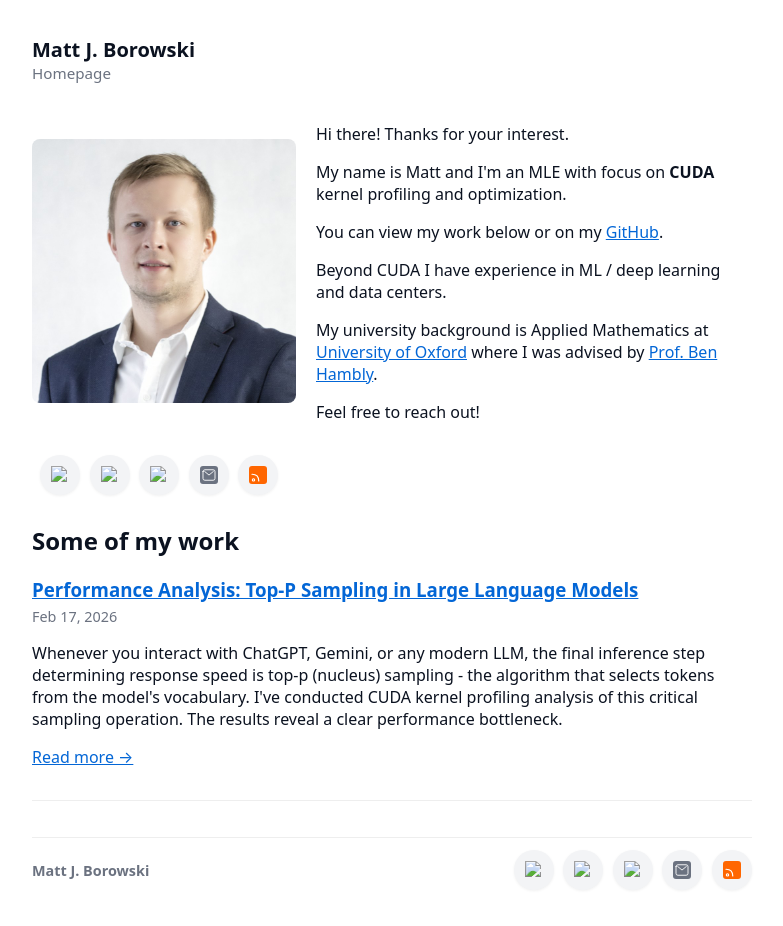
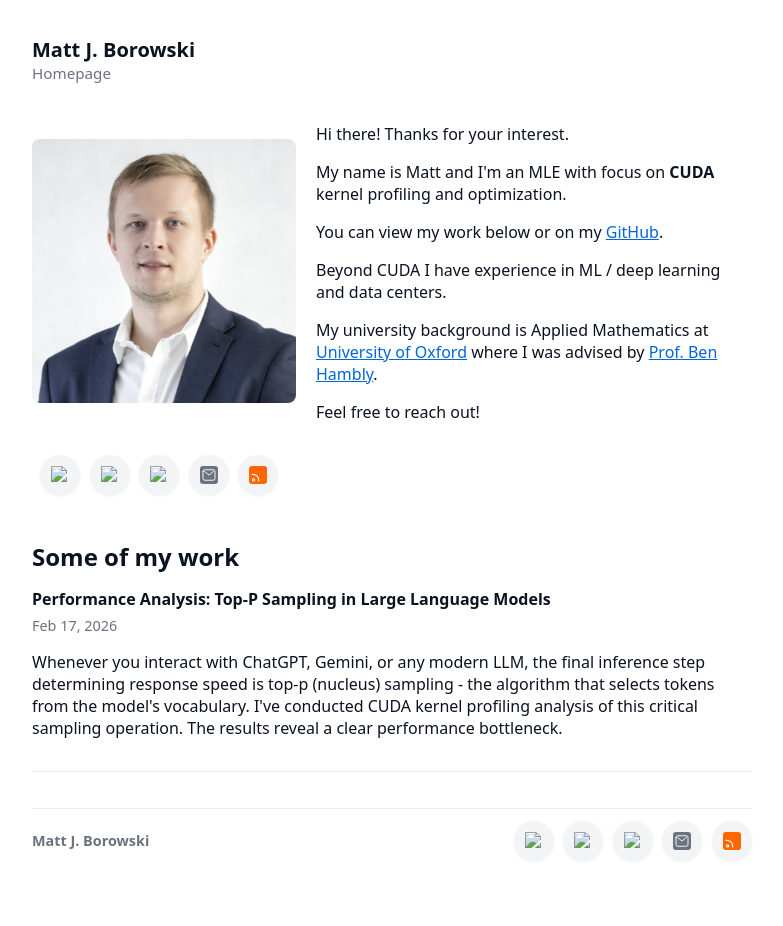
Before and after one commit to MattJBorowski1991/mattjborowski1991.github.io, a Jekyll site: the page built from index.md, in a window 1280 px wide. Shown: the whole page, without its empty margins (248-1031 px from the left). Built offline with Jekyll 4.4.1, drawn with Linux system fonts in a browser that asks for light colours; after the commit the page ends 900 px from its top, so only the background shows below that.

Commit message:
add test post

```diff
--- a/_layouts/default.html
+++ b/_layouts/default.html
@@ -5,11 +5,14 @@
     <meta name="viewport" content="width=device-width,initial-scale=1">
     <title>{{ page.title | default: site.title }}</title>
     <meta name="description" content="{{ site.description }}">
-    <link rel="icon" href="{{ site.baseurl }}/assets/gpu.png" />
-    <link rel="apple-touch-icon" href="{{ site.baseurl }}/assets/gpu.png" />
+    <link rel="icon" type="image/png" sizes="32x32" href="{{ site.baseurl }}/assets/gpu.png" />
+    <link rel="apple-touch-icon" sizes="180x180" href="{{ site.baseurl }}/assets/gpu.png" />
     <style>
       body{font-family:system-ui,-apple-system,Segoe UI,Roboto,'Helvetica Neue',Arial;max-width:720px;margin:36px auto;padding:0 18px;color:#0b1220}
       a{color:#0366d6}
+      /* Post title styles: less flashy and slightly smaller */
+      article h3 a{color:#0b1220;font-size:1rem;font-weight:600;text-decoration:none}
+      article h3 a:hover{text-decoration:underline;color:#0b1220}
       header{margin-bottom:24px}
       footer{color:#6b7280;font-size:0.9rem;margin-top:36px;border-top:1px solid #eee;padding-top:12px}
       .site-title{font-weight:700;font-size:1.25rem}
@@ -19,12 +22,8 @@
       .social{display:inline-flex;width:40px;height:40px;align-items:center;justify-content:center;border-radius:50%;background:#f3f4f6;color:inherit;text-decoration:none;box-shadow:0 1px 3px rgba(2,6,23,0.06);transition:transform .12s ease,box-shadow .12s ease,background-color .12s ease}
       .social svg{width:18px;height:18px;display:block}
       .social img{width:18px;height:18px;display:block}
-      .social:hover{transform:translateY(-3px);box-shadow:0 8px 24px rgba(2,6,23,0.08)}
-      .social.linkedin:hover{background:#0A66C2;color:#fff}
-      .social.github:hover{background:#111;color:#fff}
-      .social.x:hover{background:#1DA1F2;color:#fff}
-      .social.email:hover{background:#6b7280;color:#fff}
-      .social.feed:hover{background:#ff6600;color:#fff}
+      /* Uniform, conservative hover for all social icons */
+      .social:hover{background:#f1f3f5;color:inherit;transform:none;box-shadow:none}
     </style>
   </head>
   <body>
--- a/index.md
+++ b/index.md
@@ -45,13 +45,13 @@ layout: default
   </span>
 </p>
 
-## Some of my work
+<h2 style="margin-top:36px;margin-bottom:12px">Some of my work</h2>
 
 {% for post in site.posts %}
 <article style="margin-bottom:1.15rem;padding-bottom:1rem;border-bottom:1px solid #eee;">
   <h3 style="margin:.2rem 0 .35rem 0"><a href="{{ post.url | relative_url }}">{{ post.title }}</a></h3>
   <div style="color:#6b7280;font-size:0.9rem;margin-bottom:.5rem">{{ post.date | date: "%b %d, %Y" }}</div>
   <p>{% if post.summary %}{{ post.summary }}{% else %}{{ post.excerpt | strip_html | truncatewords:40 }}{% endif %}</p>
-  <p><a href="{{ post.url | relative_url }}">Read more →</a></p>
+
 </article>
 {% endfor %}
```
